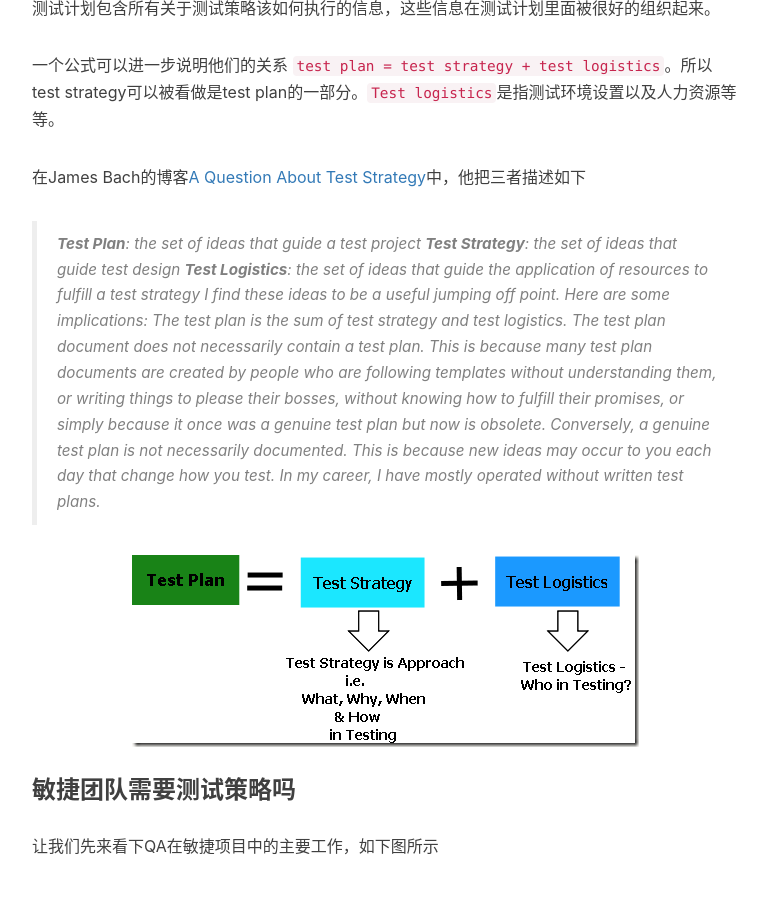
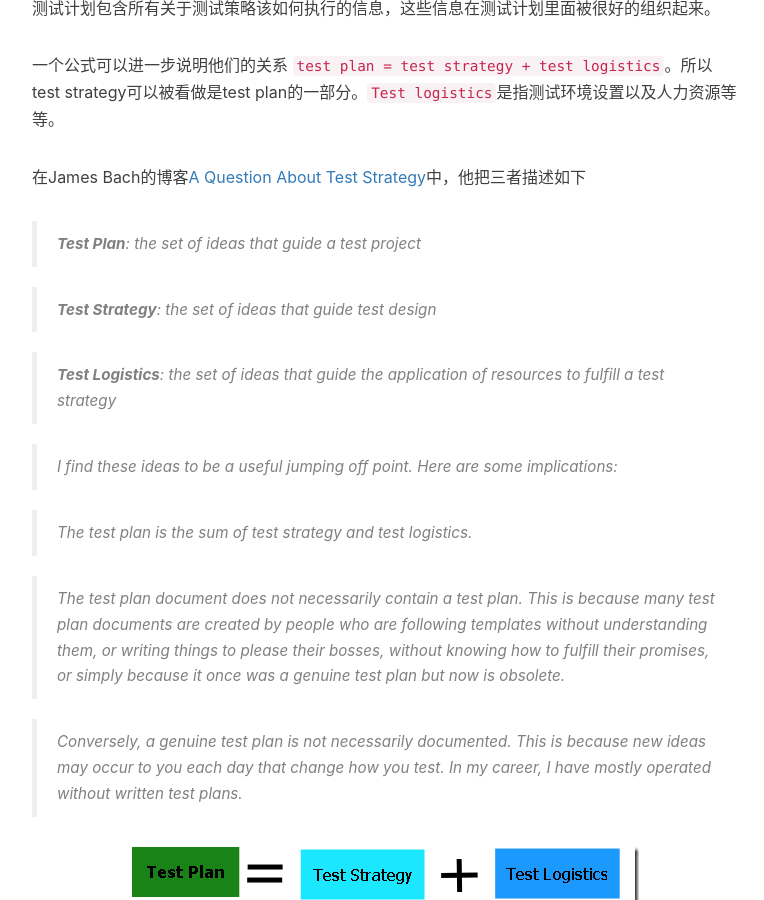
Before and after one commit to DanteYu/DanteYu.github.io, a Jekyll site: the page built from _posts/2017-10-21-teststrategy.markdown, in a window 1280 px wide and 900 px high, scrolled down 2040 px. Shown: the whole window, without its empty margins (233-997 px from the left). Built offline with Jekyll 4.4.1, drawn with Linux system fonts in a browser that asks for light colours; nearby versions of some CDN libraries; comment, search, counter and statistics services are not loaded; part of the change alters nothing that is shown; some of the changed text lies outside the part shown.

````diff
--- a/_posts/2017-10-21-teststrategy.markdown
+++ b/_posts/2017-10-21-teststrategy.markdown
@@ -47,11 +47,17 @@ Test plan | Test strategy
 在James Bach的博客[A Question About Test Strategy](http://www.satisfice.com/blog/archives/63)中，他把三者描述如下
 
 > **Test Plan**: the set of ideas that guide a test project
+
 > **Test Strategy**: the set of ideas that guide test design
+
 > **Test Logistics**: the set of ideas that guide the application of resources to fulfill a test strategy
+
 > I find these ideas to be a useful jumping off point. Here are some implications:
+
 > The test plan is the sum of test strategy and test logistics.
+
 > The test plan document does not necessarily contain a test plan. This is because many test plan documents are created by people who are following templates without understanding them, or writing things to please their bosses, without knowing how to fulfill their promises, or simply because it once was a genuine test plan but now is obsolete.
+
 > Conversely, a genuine test plan is not necessarily documented. This is because new ideas may occur to you each day that change how you test. In my career, I have mostly operated without written test plans.
 
 ![test_strategy](https://github.com/DanteYu/DanteYu.github.io/blob/master/_posts/images/test_strategy.PNG?raw=true)
@@ -82,21 +88,25 @@ Test plan | Test strategy
 最终我们还是需要一个“计划”来指导迭代中的测试流程和方法，这就是测试策略是一个must have的原因。在敏捷项目中，“小而精”的测试策略比起“大而全”的测试计划而言，最大的优势就是测试策略定义的内容(“怎么测”)是不会轻易受影响改变的，并且在迭代中没有类似的重复活动。
 
 ### 什么时候着手制定测试策略
-具体到项目里，测试策略推荐在项目刚启动的时候或是还处于探索提议阶段制定。在产品需求范围和交付计划大致确认
 
+具体到项目里，测试策略推荐在项目刚启动的时候制定。测试策略需要在项目早期就制定下来，用来指导项目的测试活动和方法，从而确定需要的测试资源和保证质量体系的建立。但也不能在产品和技术都还没有确定的时候就制定，因为只有在产品需求范围，技术架构和交付计划大致确认的情况，测试策略才能更加准确，从而减少维护成本。
 
 ### 谁来主导测试策略的编写
 
-QA可以从不同角色收集到不同的信息
-1. 从Business了解到产品愿景，产品发展蓝图和业务流程
-2. 从Project Manager了解到交付计划，交付范围
-3. 从Tech Lead了解到技术框架
+因为测试策略会涉及到很多具体的测试技术和方法，也会要求制定人员具有对质量和测试非常深的理解，所以QA在敏捷团队中应该承担制定测试策略的主要责任，但是这并不意味“只有”QA来编写制定测试策略，测试策略的制定是一个团队活动，QA需要从不同角色收集到不同的信息
+
+1. 从Business了解到产品愿景，产品发展蓝图和业务流程 - 涉及需求分析和确定测试目标等活动
+2. 从Project Manager了解到交付计划，交付范围 - 涉及确定测试类型、测试方法、测试阶段和测试重点等活动
+3. 从Tech Lead了解到技术框架 - 涉及确定集成测试、自动化测试语言、工具和框架选型等活动
 
 从多方收集信息能够保证业务、技术和质量三者对齐，避免误解和冲突，共同发挥最大的作用。
 
+当测试策略制定完成以后，还需要给项目团队进行讲解，确保团队所有相关人员对项目中的测试活动和测试方法有着一致的理解,这样才能保证实施阶段的顺利。
+
 ### 在敏捷团队中制定测试策略的流程
-前期信息收集
-确定测试目标 质量目标 质量模型
+
+##### 前期信息收集
+##### 确定测试目标 质量目标 质量模型
 
 此外，还有团队确定了测试策略目标宣言
 ```
@@ -107,14 +117,23 @@ and
 “Defect Prevention, rather than Defect Detection”
 ```
 
-测试类型
-测试框架
-测试阶段
+##### 确定测试类型
+
+有了质量目标，接下来我们要考虑要怎么达成这个目标了！也就是说，我们应该有哪些测试活动来覆盖每一个目标，每个测试活动又有哪些不同的测试类型组成？
+
+
+
+
+测试四象限
+自动化测试策略 - 金字塔
+##### 确定测试框架
+##### 确定测试阶段
 
 
 角色定义职责
 测试交付物
-测试度量
+##### 测试度量
+质量度量？ 敏捷度量？
 
 ### 测试策略的持续改进
 
````
